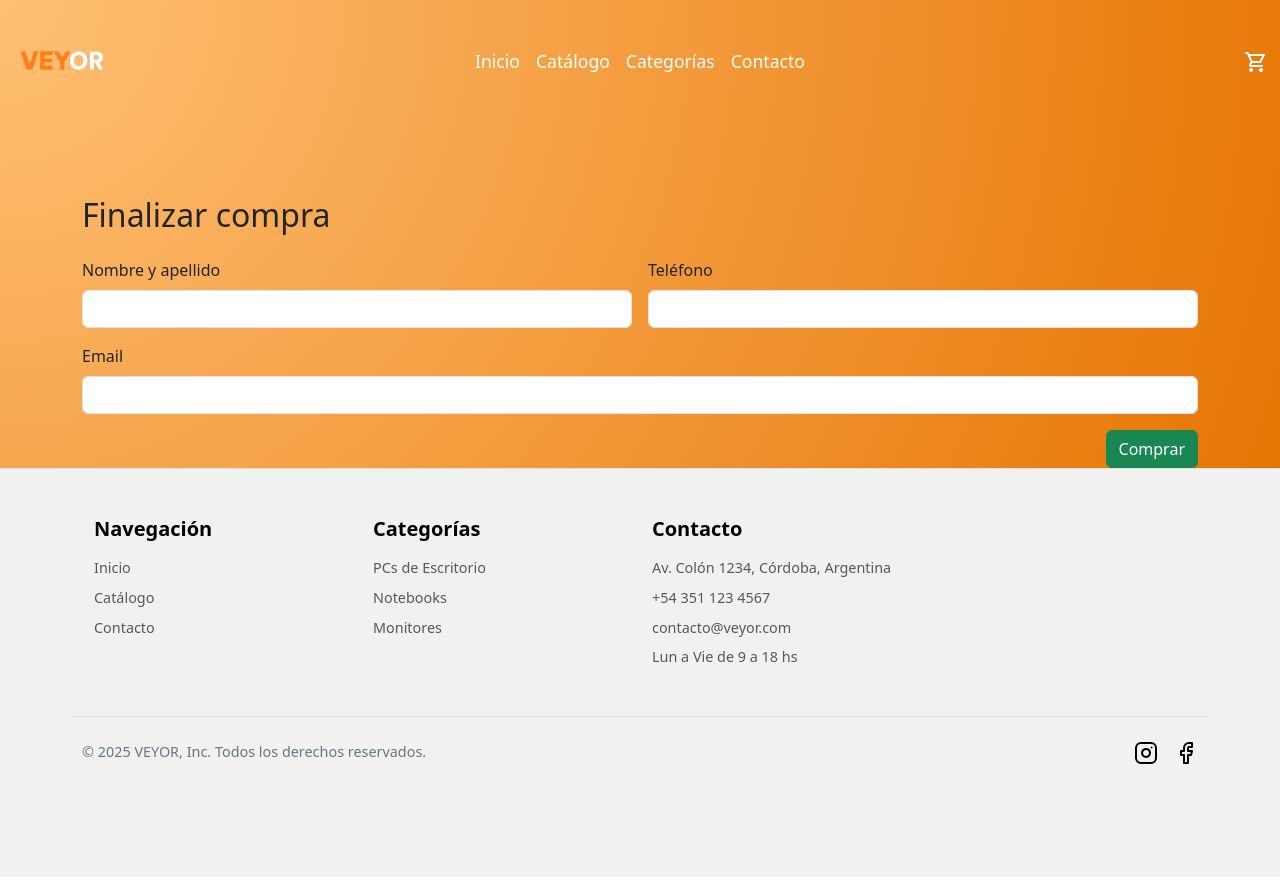
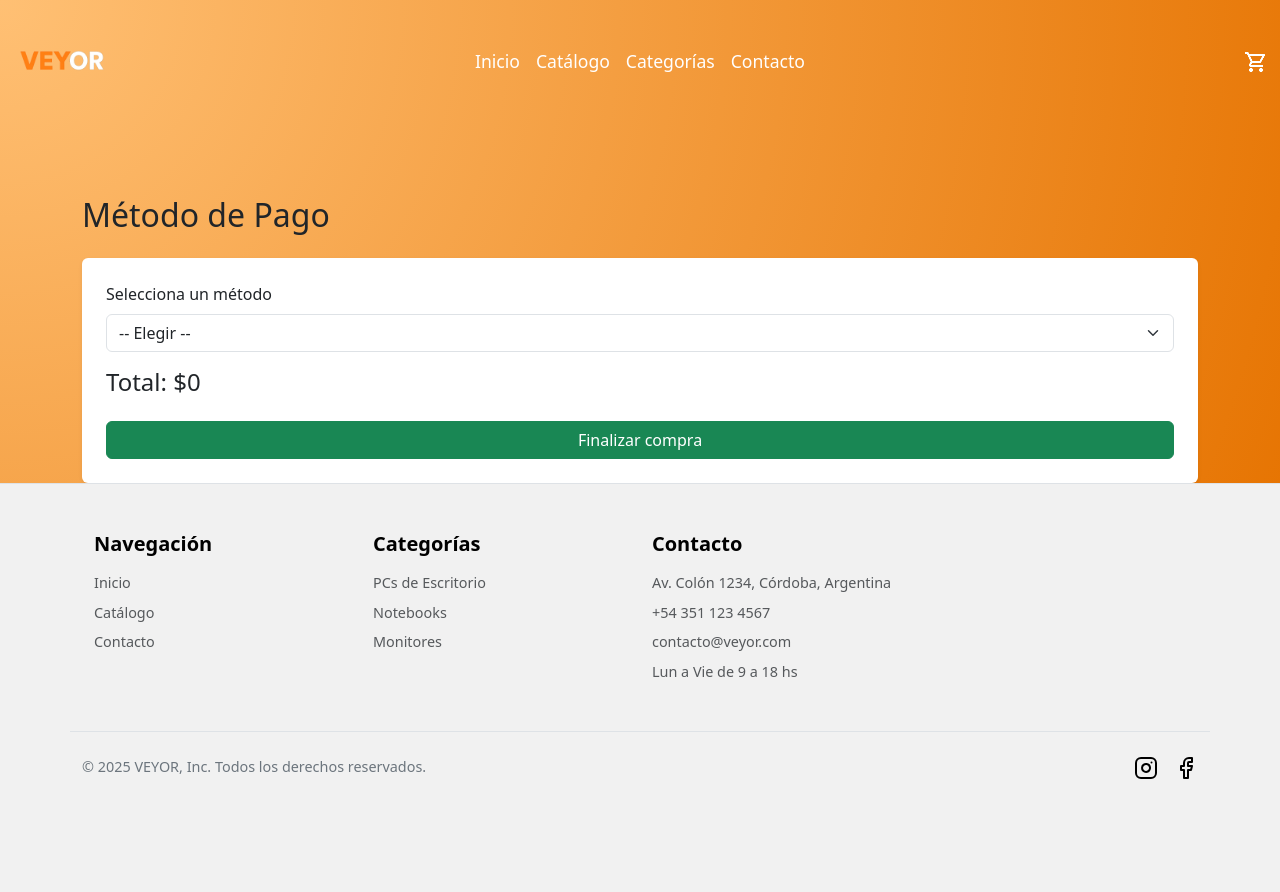
Before and after one commit to pablovenica7/Tech-Ecommerce, a React (Vite) app: page /checkout in a window 1280 px wide. Built offline with nearby package versions, Linux system fonts and the light colour scheme.

Commit message:
Update Checkout.jsx

```diff
--- a/src/components/Checkout.jsx
+++ b/src/components/Checkout.jsx
@@ -1,103 +1,85 @@
 import { useState } from "react";
-import { useCart } from "../components/CartContext";
+import { useCart } from "./CartContext";
 import { db } from "../firebaseConfig";
 import { collection, addDoc, serverTimestamp } from "firebase/firestore";
 import Swal from "sweetalert2";
 
 export function Checkout() {
-  const { cart, totalPrecio, clearCart } = useCart();
-  const [form, setForm] = useState({ nombre: "", email: "", telefono: "" });
-  const [loading, setLoading] = useState(false);
+  const { items, totalPrice, clearCart } = useCart();
+  const [metodoPago, setMetodoPago] = useState("");
 
-  const handleChange = (e) => {
-    setForm({ ...form, [e.target.name]: e.target.value });
-  };
-
-  const handleSubmit = async (e) => {
-    e.preventDefault();
-
-    if (!form.nombre || !form.email || !form.telefono) {
-      Swal.fire("Error", "Completá todos los campos", "error");
+  const handleConfirmarCompra = async () => {
+    if (!metodoPago) {
+      Swal.fire("Error", "Selecciona un método de pago", "error");
       return;
     }
 
-    if (cart.length === 0) {
+    if (items.length === 0) {
       Swal.fire("Error", "El carrito está vacío", "error");
       return;
     }
 
-    setLoading(true);
+    const nuevaOrden = {
+      buyer: {
+        nombre: "Juan",
+        email: "juan@gmail.com",
+        telefono: "1234567890",
+      },
+      fecha: serverTimestamp(),
+      items: items.map((item) => ({
+        id: item.id,
+        nombre: item.nombre,
+        precio: item.precio,
+        cantidad: item.cantidad,
+      })),
+      total: totalPrice,
+      metodoPago,
+    };
 
     try {
-      const order = {
-        buyer: form,
-        items: cart.map((p) => ({
-          id: p.id,
-          nombre: p.nombre,
-          precio: p.precio,
-          cantidad: p.cantidad,
-        })),
-        total: totalPrecio,
-        fecha: serverTimestamp(),
-      };
+      const ordenesCollection = collection(db, "orders");
+      const docRef = await addDoc(ordenesCollection, nuevaOrden);
 
-      const docRef = await addDoc(collection(db, "orders"), order);
+      Swal.fire(
+        "¡Gracias por tu compra!",
+        `Tu orden fue generada correctamente. ID: ${docRef.id}`,
+        "success"
+      );
       clearCart();
-
-      Swal.fire({
-        icon: "success",
-        title: "¡Compra realizada!",
-        text: `Tu ID de orden es: ${docRef.id}`,
-        confirmButtonColor: "#28a745",
-      });
     } catch (error) {
       Swal.fire("Error", "No se pudo generar la orden", "error");
-      console.error("Error en Checkout:", error);
-    } finally {
-      setLoading(false);
+      console.error(error);
     }
   };
 
   return (
     <main className="container mt-5 pt-5">
-      <h2 className="mb-4">Finalizar compra</h2>
-      <form className="row g-3" onSubmit={handleSubmit}>
-        <div className="col-md-6">
-          <label className="form-label">Nombre y apellido</label>
-          <input
-            type="text"
-            className="form-control"
-            name="nombre"
-            value={form.nombre}
-            onChange={handleChange}
-          />
+      <h2 className="mb-4">Método de Pago</h2>
+
+      <div className="bg-white shadow-sm rounded p-4">
+        <div className="mb-3">
+          <label className="form-label">Selecciona un método</label>
+          <select
+            className="form-select"
+            value={metodoPago}
+            onChange={(e) => setMetodoPago(e.target.value)}
+          >
+            <option value="">-- Elegir --</option>
+            <option value="Tarjeta">Tarjeta de crédito/débito</option>
+            <option value="Efectivo">Efectivo</option>
+            <option value="Transferencia">Transferencia bancaria</option>
+          </select>
         </div>
-        <div className="col-md-6">
-          <label className="form-label">Teléfono</label>
-          <input
-            type="text"
-            className="form-control"
-            name="telefono"
-            value={form.telefono}
-            onChange={handleChange}
-          />
-        </div>
-        <div className="col-12">
-          <label className="form-label">Email</label>
-          <input
-            type="email"
-            className="form-control"
-            name="email"
-            value={form.email}
-            onChange={handleChange}
-          />
-        </div>
-        <div className="col-12 text-end">
-          <button type="submit" className="btn btn-success" disabled={loading}>
-            {loading ? "Procesando..." : "Comprar"}
-          </button>
-        </div>
-      </form>
+
+        <h4>Total: ${totalPrice.toLocaleString()}</h4>
+
+        <button
+          className="btn btn-success mt-3 w-100"
+          onClick={handleConfirmarCompra}
+        >
+          Finalizar compra
+        </button>
+      </div>
     </main>
   );
 }
```
